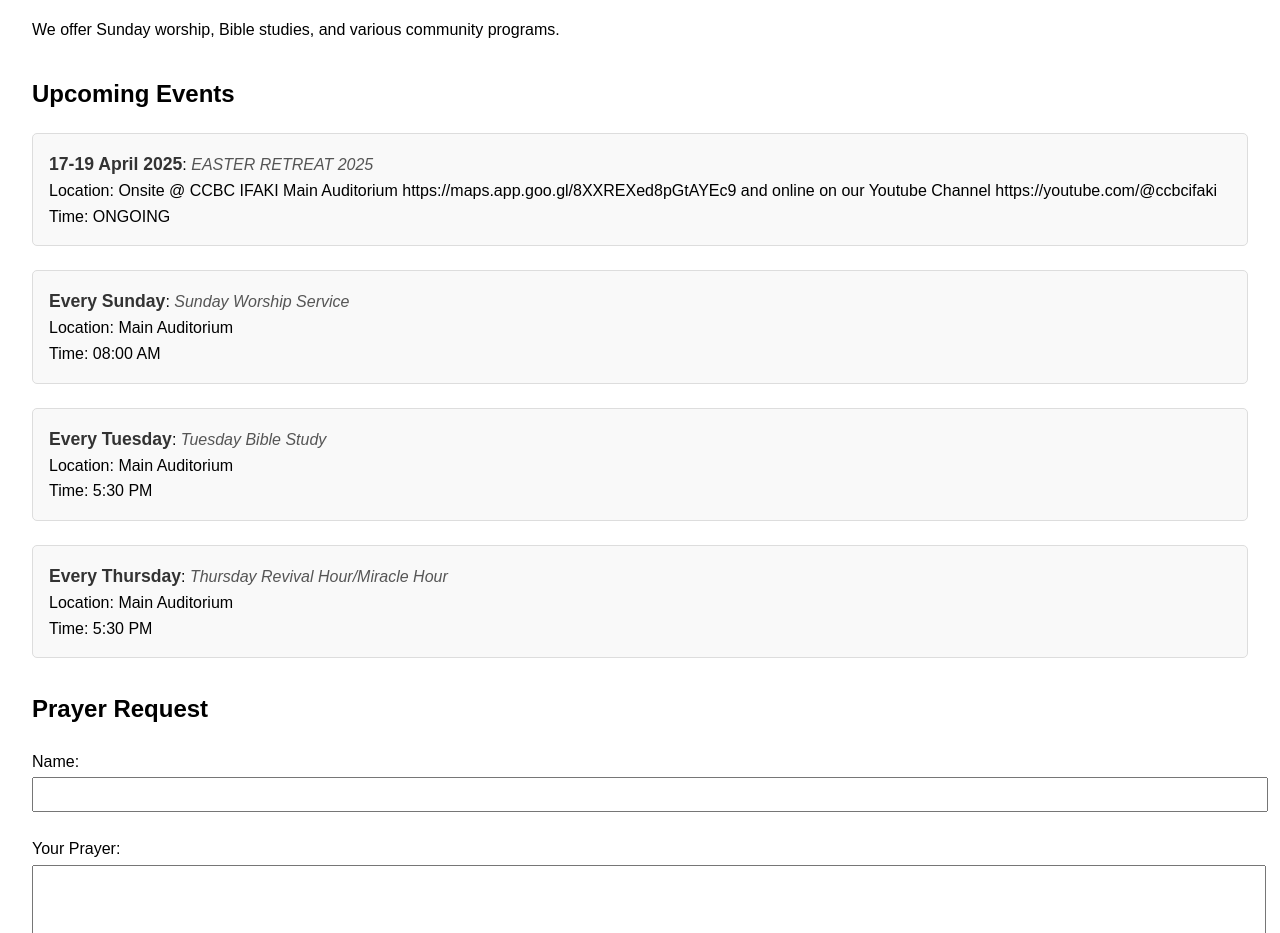
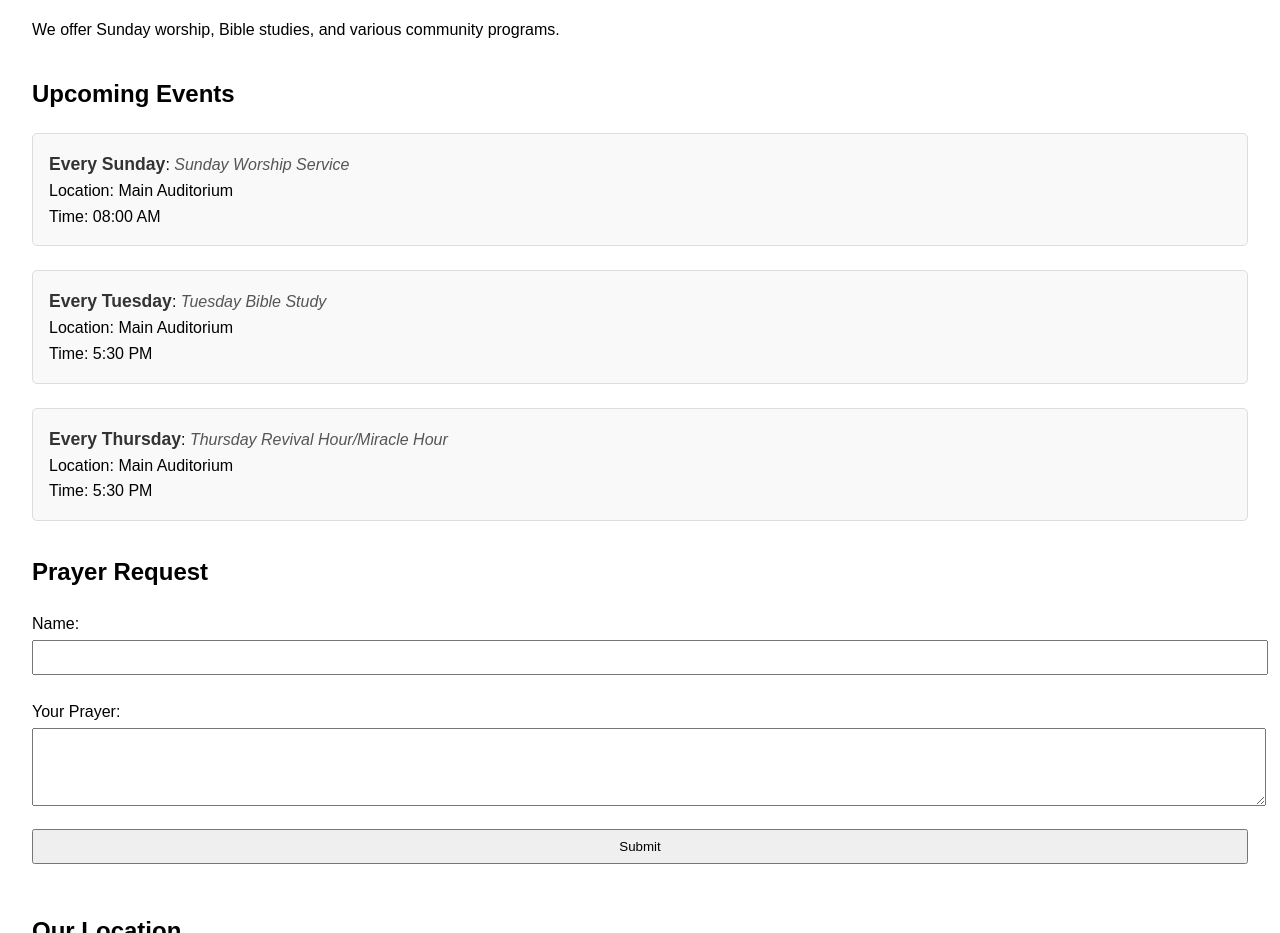
Before and after one commit to Ajewole-CODER/CCBCIFAKI, a plain HTML site: page index.html in a window 1280 px wide. Shown: the part 943-1876 px from the top of the page. Drawn offline with Linux system fonts and the light colour scheme.

Commit message:
Add files via upload

```diff
--- a/index.js
+++ b/index.js
@@ -40,7 +40,7 @@ document.getElementById("scriptures").textContent =
 
 // Event Calendar with Details
 const events = [
-    { date: "17-19 April 2025", title: "EASTER RETREAT 2025", location: "Onsite @ CCBC IFAKI Main Auditorium https://maps.app.goo.gl/8XXREXed8pGtAYEc9 and online on our Youtube Channel https://youtube.com/@ccbcifaki ", time: "ONGOING"},
+    //{ date: "17-19 April 2025", title: "EASTER RETREAT 2025", location: "Onsite @ CCBC IFAKI Main Auditorium https://maps.app.goo.gl/8XXREXed8pGtAYEc9 and online on our Youtube Channel https://youtube.com/@ccbcifaki ", time: "ONGOING"}//,
 
     { date: "Every Sunday", title: "Sunday Worship Service", location: "Main Auditorium", time: "08:00 AM" },
     { date: "Every Tuesday", title: "Tuesday Bible Study", location: "Main Auditorium", time: "5:30 PM" },
```
Also changed, not shown: index.html (+0 -1 lines).
